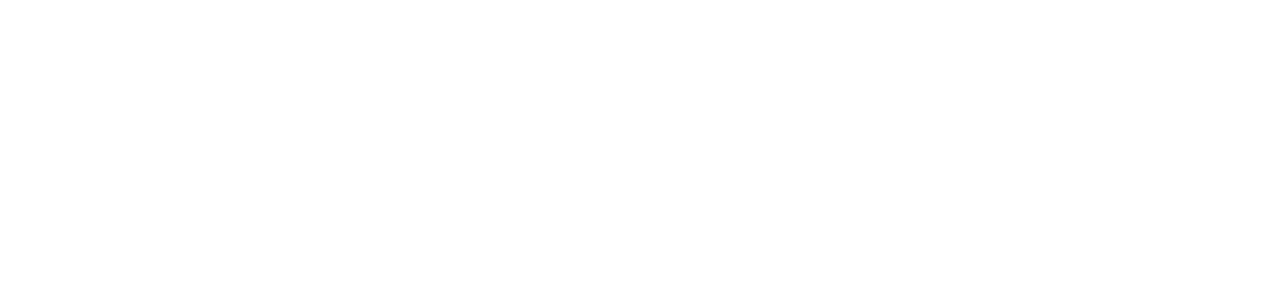
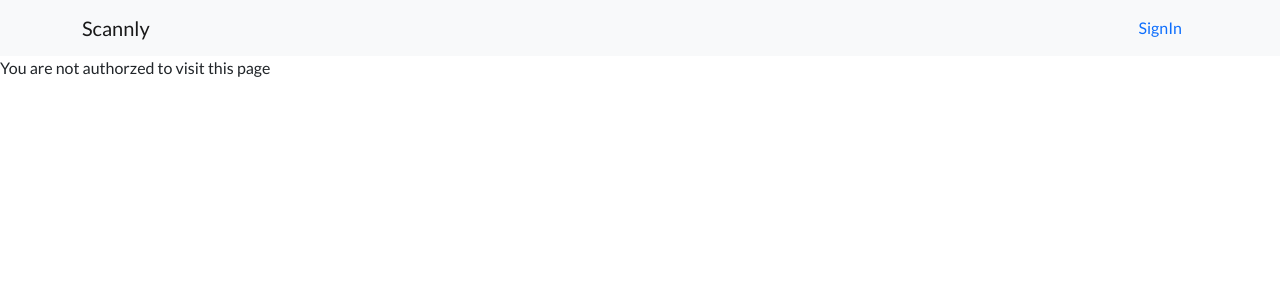
Before and after one commit to pshrest2/ScannedWeb, a React (Create React App) app: page /unauthorized in a window 1280 px wide. Before the commit this address had no page. Shown: the top 300 px of the page. Built offline with nearby package versions, Linux system fonts and the light colour scheme.

Commit message:
added a simple navbar. added a simple not found and unauthorized page

```diff
--- a/src/App.jsx
+++ b/src/App.jsx
@@ -1,15 +1,25 @@
 import React from 'react';
 import { Route, Routes } from 'react-router-dom';
 import Home from './Pages/Home/Home';
+import Signin from './Pages/Signin';
+import Unauthorized from './Pages/Unauthorized';
+import NotFound from './Pages/NotFound';
+
 import './App.scss';
-import Signin from './Pages/Signin/Signin';
+import ScannlyNav from './Components/ScannlyNav/ScannlyNav';
 
 function App() {
   return (
-    <Routes>
-      <Route path="/" element={<Home />} />
-      <Route path="/login" element={<Signin />} />
-    </Routes>
+    <div className="app">
+      <ScannlyNav />
+      <Routes>
+        <Route path="/" element={<Home />} />
+        <Route path="/signin" element={<Signin />} />
+
+        <Route path="/unauthorized" element={<Unauthorized />} />
+        <Route path="/notfound" element={<NotFound />} />
+      </Routes>
+    </div>
   );
 }
 
--- /dev/null
+++ b/src/Components/ScannlyNav/ScannlyNav.jsx
@@ -0,0 +1,29 @@
+import React from 'react';
+import { Container, Nav, Navbar } from 'react-bootstrap';
+import { useSelector } from 'react-redux';
+
+const ScannlyNav = () => {
+  const user = useSelector((state) => state.auth);
+  const { isLoggedIn } = user;
+  return (
+    <Navbar bg="light" expand="lg">
+      <Container>
+        <Navbar.Brand href="/">Scannly</Navbar.Brand>
+
+        <Navbar.Toggle aria-controls="basic-navbar-nav" />
+
+        <Navbar.Collapse className="justify-content-end">
+          {isLoggedIn ? (
+            <Navbar.Text>
+              Signed in as: <a href="#">Pranaya Shrestha</a>
+            </Navbar.Text>
+          ) : (
+            <Nav.Link href="/signin">SignIn</Nav.Link>
+          )}
+        </Navbar.Collapse>
+      </Container>
+    </Navbar>
+  );
+};
+
+export default ScannlyNav;
--- /dev/null
+++ b/src/Pages/NotFound/NotFound.jsx
@@ -0,0 +1,9 @@
+import React from 'react';
+
+import './NotFound.scss';
+
+const NotFound = () => {
+  return <div className="not-found-container">404 Not Found</div>;
+};
+
+export default NotFound;
--- /dev/null
+++ b/src/Pages/NotFound/index.js
@@ -0,0 +1 @@
+export { default } from './NotFound';
--- a/src/Pages/Signin/Signin.jsx
+++ b/src/Pages/Signin/Signin.jsx
@@ -2,11 +2,12 @@
 import BackgroundContainer from '../../Components/Common/BackgroundContainer';
 import CustomButton from '../../Components/Common/CustomButton';
 import { Col, Form, Row, Alert } from 'react-bootstrap';
-import './Signin.scss';
 import useApiAccess from '../../Hooks/Api/useApiAccess';
 import { useDispatch } from 'react-redux';
 import { login } from '../../Actions/auth';
 import { useEffect } from 'react';
+import { useNavigate } from 'react-router-dom';
+import './Signin.scss';
 
 const Signin = () => {
   const [validated, setValidated] = useState(false);
@@ -17,6 +18,7 @@
   });
   const dispatch = useDispatch();
   const { login: signin } = useApiAccess();
+  const navigate = useNavigate();
 
   const handleFieldChange = (name) => (e) => {
     setLoginDto({
@@ -35,6 +37,7 @@
       if (response.status !== 200) return;
       dispatch(login(response.data));
       setValidated(true);
+      navigate('/');
     } catch (error) {
       setError(error.response.data);
       setValidated(false);
--- /dev/null
+++ b/src/Pages/Unauthorized/Unauthorized.jsx
@@ -0,0 +1,13 @@
+import React from 'react';
+
+import './Unauthorized.scss';
+
+const Unauthorized = () => {
+  return (
+    <div className="unauthorized-container">
+      You are not authorzed to visit this page
+    </div>
+  );
+};
+
+export default Unauthorized;
--- /dev/null
+++ b/src/Pages/Unauthorized/index.js
@@ -0,0 +1 @@
+export { default } from './Unauthorized';
--- a/src/Reducers/auth.js
+++ b/src/Reducers/auth.js
@@ -1,5 +1,6 @@
 const initialState = {
   token: '',
+  isLoggedIn: false,
 };
 
 const auth = (state = initialState, { type, payload }) => {
@@ -8,6 +9,7 @@
       return {
         ...state,
         token: payload.token,
+        isLoggedIn: true,
       };
 
     default:
```
Also changed, not shown: src/Pages/NotFound/NotFound.scss (added), src/Pages/Unauthorized/Unauthorized.scss (added).
